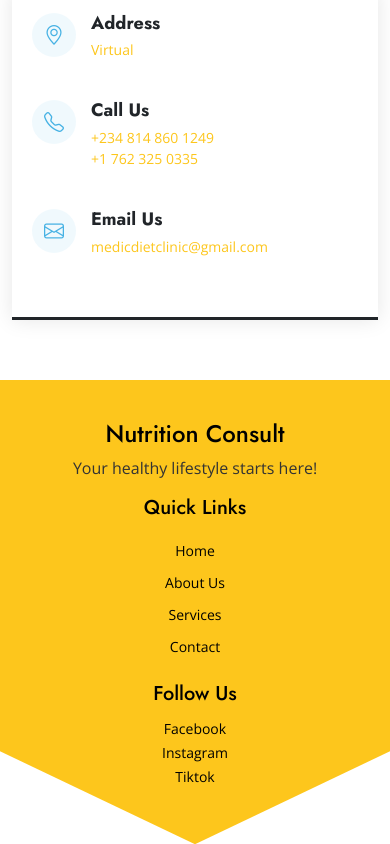
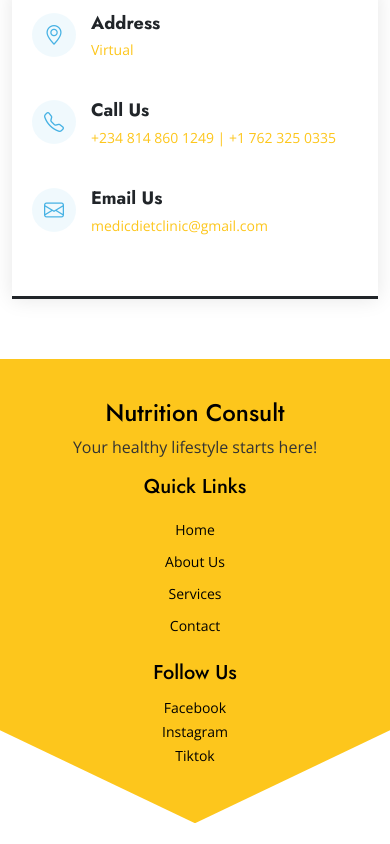
Before and after one commit to dev-caroline/Medicdiet-Clinic-Revamp, a React (Vite) app in the folder client/: page / in a window 390 px wide. Shown: the part 8856-9700 px from the top of the page. After the commit the page ends 9679 px from the top, so only its background shows below. Built offline with nearby package versions, Linux system fonts and the light colour scheme.

Commit message:
update contact phone numbers format for clarity

```diff
--- a/client/src/components/Contact.jsx
+++ b/client/src/components/Contact.jsx
@@ -23,8 +23,7 @@ const Contact = () => {
                 <i className="bi bi-telephone flex-shrink-0"></i>
                 <div>
                   <h3 className="text-dark">Call Us</h3>
-                  <p>+234 814 860 1249</p>
-                  <p>+1 762 325 0335</p>
+                  <p>+234 814 860 1249 | +1 762 325 0335</p>
                 </div>
               </div>
 
```
